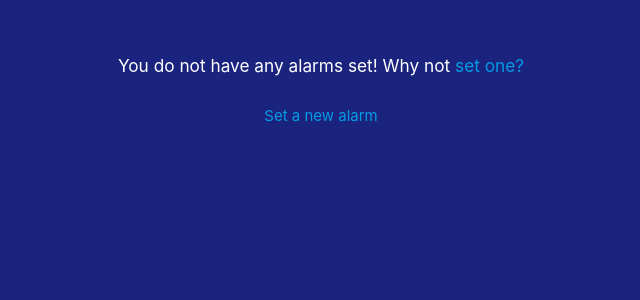
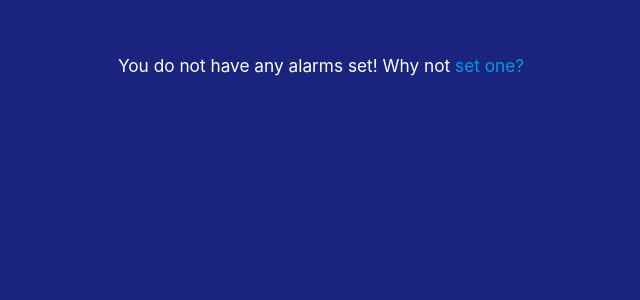
Before and after one commit to AHS-Open-Sorcery/AlarmPlusPlus, a Flask app: template templates/index.html in a window 1280 px wide. Shown: the part 141-441 px from the top of the page, without its empty margins (319-959 px from the left). Run offline with Flask 2, Linux system fonts and the light colour scheme; the template is opened without the code that fills it, so the values that code supplies are empty; some libraries are stand-ins or nearby versions.

Commit message:
Update layout of index

```diff
--- a/templates/index.html
+++ b/templates/index.html
@@ -25,14 +25,15 @@
         <h6 class="white-text">Your current alarms:</h6>
         <ul class="collection">
             {% for time in alarms.time %}
-            <a href="/delete?time&num={{ alarms.number[loop.index0] }}" class="collection-item">{{ time }}; {{ alarms.number[loop.index0] }} jumping jacks</a>
+            <a href="/delete?time&num={{ alarms.number[loop.index0] }}" class="collection-item">{{ time }}; {{
+                alarms.number[loop.index0] }} jumping jacks</a>
             {% endfor %}
         </ul>
+        <br>
+        <a href="/set">Set a new alarm</a>
         {% else %}
         <h6 class="white-text">You do not have any alarms set! Why not <a href="/set">set one?</a></h6>
         {% endif %}
-        <br>
-        <a href="/set">Set a new alarm</a>
     </div>
 </div>
 </body>
```
